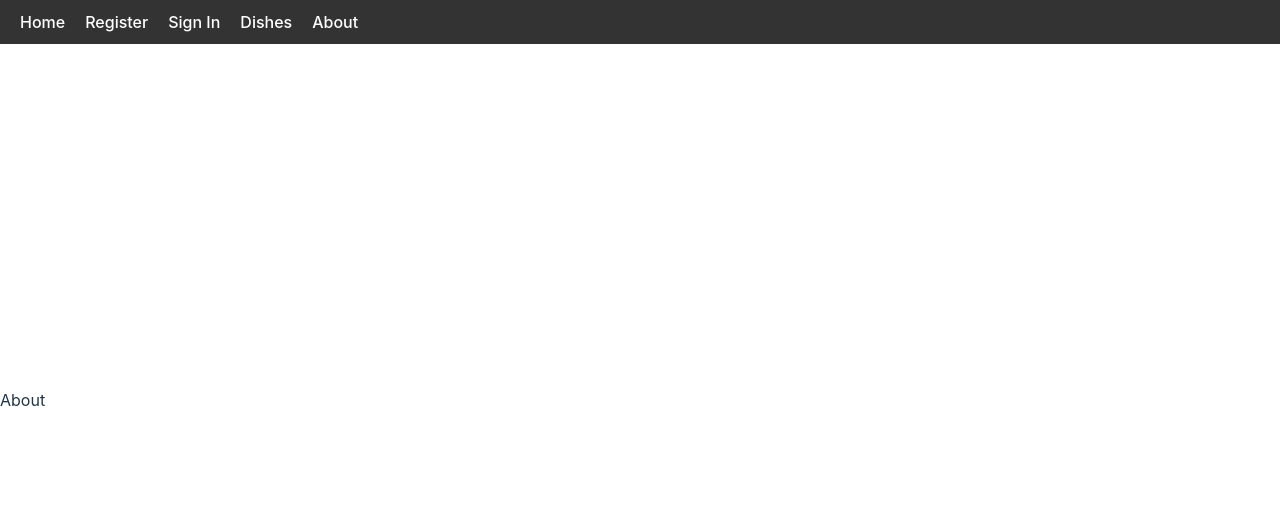
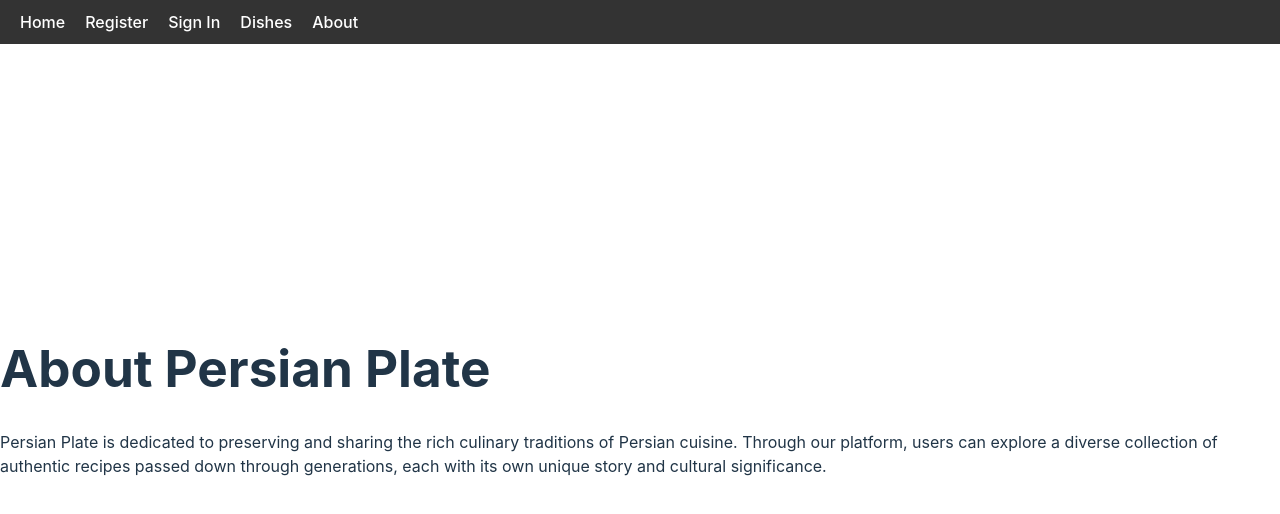
Before and after one commit to ninaraynor/persian-plate, a React (Vite) app: page /about in a window 1280 px wide. Shown: the top 514 px of the page. Built offline with nearby package versions, Linux system fonts and the light colour scheme; no server answers.

Commit message:
Add text to about page

```diff
--- a/src/components/About.jsx
+++ b/src/components/About.jsx
@@ -2,7 +2,10 @@
 
 const About = () => {
     return (
-        <div>About</div>
+        <div className="about-container">
+            <h1>About Persian Plate</h1>
+            <p>Persian Plate is dedicated to preserving and sharing the rich culinary traditions of Persian cuisine. Through our platform, users can explore a diverse collection of authentic recipes passed down through generations, each with its own unique story and cultural significance.</p>
+        </div>
     )
 }
 
```
